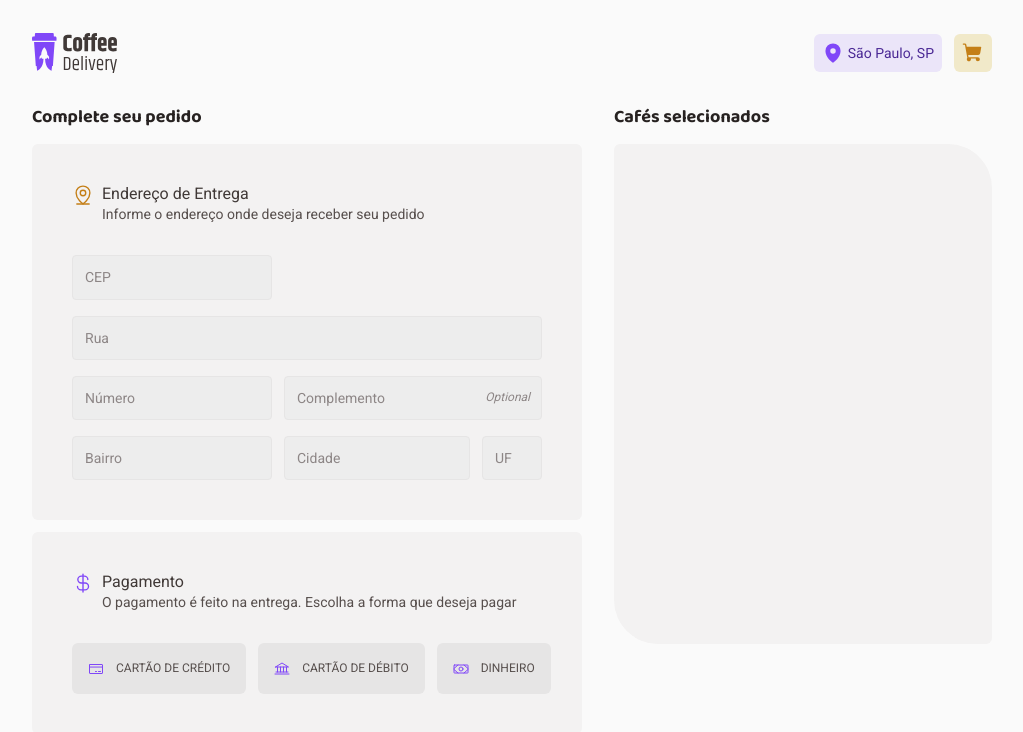
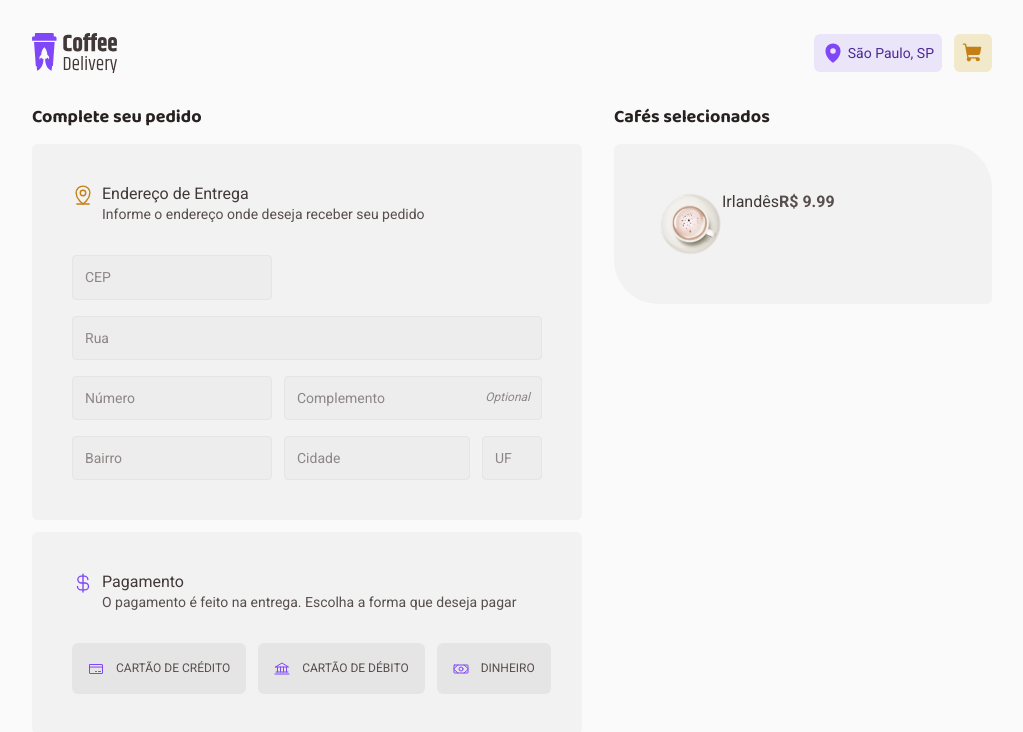
Before and after one commit to JamDev0/coffe, a React (Vite) app: page /cart in a window 1280 px wide. Shown: the top 732 px of the page, without its empty margins (128-1151 px from the left). Built offline with nearby package versions, Linux system fonts and the light colour scheme.

Commit message:
Implementação do CartCoffeeCard

```diff
--- a/src/pages/Cart/components/OrderList/index.tsx
+++ b/src/pages/Cart/components/OrderList/index.tsx
@@ -1,3 +1,4 @@
+import { CartCoffeeCard } from './CartCoffeeCard'
 import { OrderContainer, OrderListContainer } from './styles'
 
 export function OrderList() {
@@ -5,7 +6,9 @@ export function OrderList() {
     <OrderListContainer>
       <h2>Cafés selecionados</h2>
 
-      <OrderContainer></OrderContainer>
+      <OrderContainer>
+        <CartCoffeeCard />
+      </OrderContainer>
     </OrderListContainer>
   )
 }
--- a/src/pages/Cart/components/OrderList/styles.ts
+++ b/src/pages/Cart/components/OrderList/styles.ts
@@ -19,5 +19,6 @@ export const OrderContainer = styled.div`
   border-radius: 6px 44px 6px 44px;
 
   width: 100%;
-  height: 500px;
+
+  padding: 2.5rem;
 `
```
